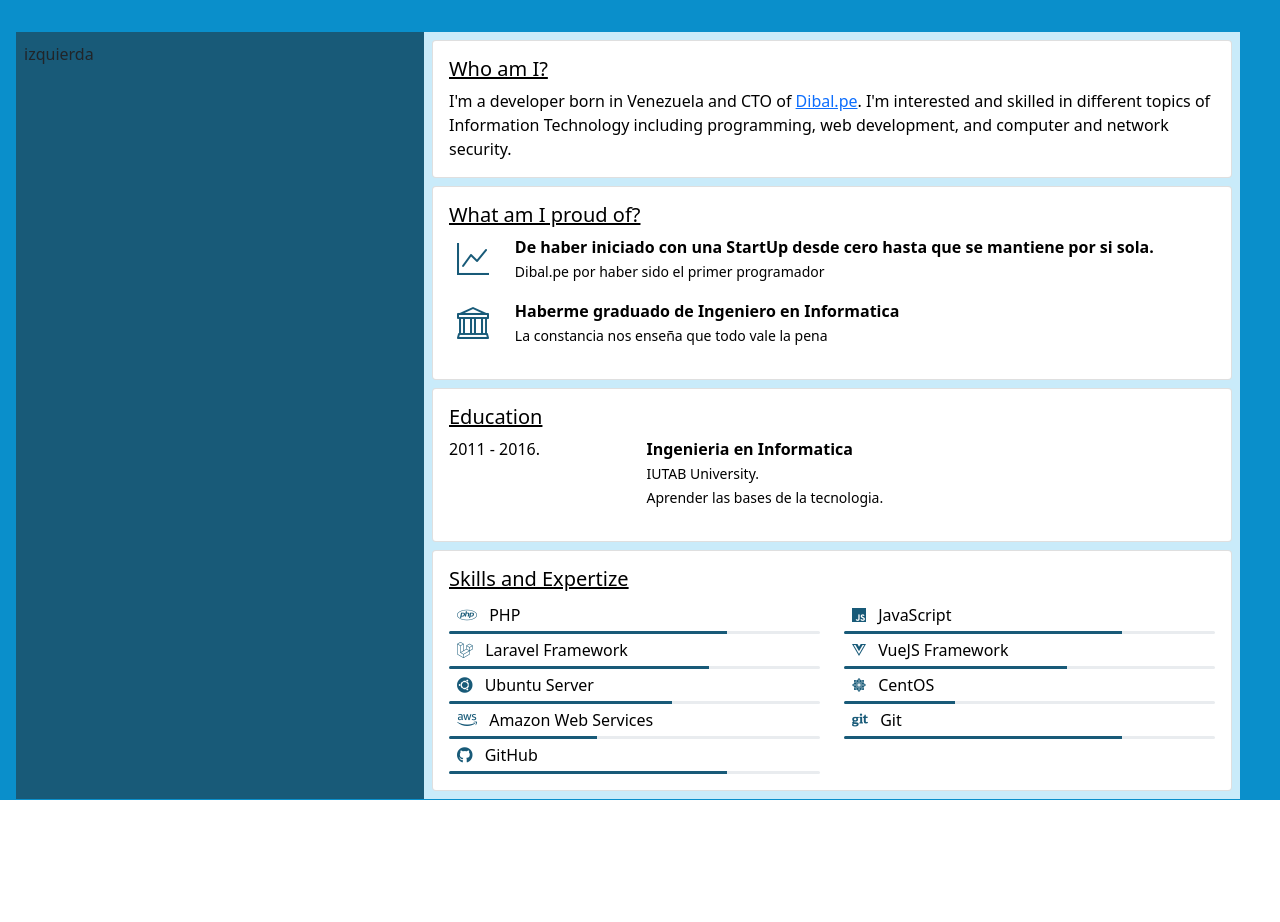
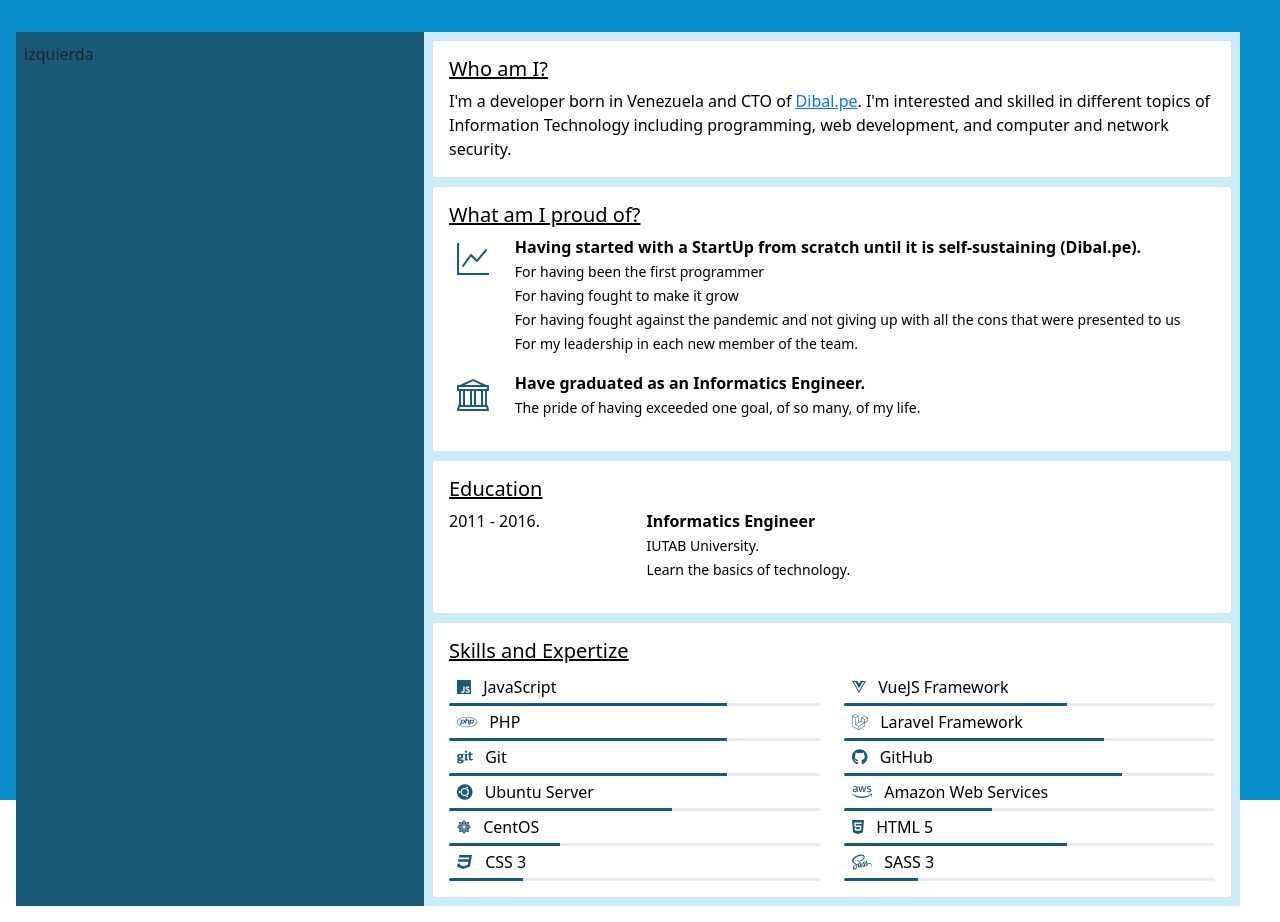
Before and after one commit to bypabloc/template-cv-vue, a Vue app: page / in a window 1280 px wide. Before the commit the page ends 815 px from the top, so only its background shows below. Built offline with nearby package versions, Linux system fonts and the light colour scheme.

Commit message:
skills added

```diff
--- a/src/App.vue
+++ b/src/App.vue
@@ -72,11 +72,17 @@ I'm interested and skilled in different topics of Information Technology includi
                                         <div class="col-11">
                                             <p>
                                                 <strong>
-                                                    De haber iniciado con una StartUp desde cero hasta que se mantiene por si sola.
+                                                    Having started with a StartUp from scratch until it is self-sustaining (Dibal.pe).
                                                 </strong>
                                                 <br/>
                                                 <small>
-                                                    Dibal.pe por haber sido el primer programador
+                                                    For having been the first programmer
+                                                    <br/>
+                                                    For having fought to make it grow
+                                                    <br/>
+                                                    For having fought against the pandemic and not giving up with all the cons that were presented to us
+                                                    <br/>
+                                                    For my leadership in each new member of the team.
                                                 </small>
                                             </p>
                                         </div>
@@ -88,11 +94,11 @@ I'm interested and skilled in different topics of Information Technology includi
                                         <div class="col-11">
                                             <p>
                                                 <strong>
-                                                    Haberme graduado de Ingeniero en Informatica
+                                                    Have graduated as an Informatics Engineer.
                                                 </strong>
                                                 <br/>
                                                 <small>
-                                                    La constancia nos enseña que todo vale la pena
+                                                    The pride of having exceeded one goal, of so many, of my life.
                                                 </small>
                                             </p>
                                         </div>
@@ -114,13 +120,13 @@ I'm interested and skilled in different topics of Information Technology includi
                                         <div class="col-9">
                                             <p>
                                                 <strong>
-                                                    Ingenieria en Informatica
+                                                    Informatics Engineer
                                                 </strong>
                                                 <br>
                                                 <small>
                                                     IUTAB University.
                                                     <br/>
-                                                    Aprender las bases de la tecnologia.
+                                                    Learn the basics of technology.
                                                 </small>
                                             </p>
                                         </div>
--- a/src/components/Skills.vue
+++ b/src/components/Skills.vue
@@ -34,19 +34,9 @@ export default {
             theme: String,
             skills: [
                 {
-                    icon: 'fab fa-php',
-                    text: 'PHP',
-                    percentage: 75,
-                },
-                {
                     icon: 'fab fa-js',
                     text: 'JavaScript',
                     percentage: 75,
-                },
-                {
-                    icon: 'fab fa-laravel',
-                    text: 'Laravel Framework',
-                    percentage: 70,
                 },
                 {
                     icon: 'fab fa-vuejs',
@@ -54,19 +44,14 @@ export default {
                     percentage: 60,
                 },
                 {
-                    icon: 'fab fa-ubuntu',
-                    text: 'Ubuntu Server',
-                    percentage: 60,
+                    icon: 'fab fa-php',
+                    text: 'PHP',
+                    percentage: 75,
                 },
                 {
-                    icon: 'fab fa-centos',
-                    text: 'CentOS',
-                    percentage: 30,
-                },
-                {
-                    icon: 'fab fa-aws',
-                    text: 'Amazon Web Services',
-                    percentage: 40,
+                    icon: 'fab fa-laravel',
+                    text: 'Laravel Framework',
+                    percentage: 70,
                 },
                 {
                     icon: 'fab fa-git',
@@ -77,6 +62,36 @@ export default {
                     icon: 'fab fa-github',
                     text: 'GitHub',
                     percentage: 75,
+                },
+                {
+                    icon: 'fab fa-ubuntu',
+                    text: 'Ubuntu Server',
+                    percentage: 60,
+                },
+                {
+                    icon: 'fab fa-aws',
+                    text: 'Amazon Web Services',
+                    percentage: 40,
+                },
+                {
+                    icon: 'fab fa-centos',
+                    text: 'CentOS',
+                    percentage: 30,
+                },
+                {
+                    icon: 'fab fa-html5',
+                    text: 'HTML 5',
+                    percentage: 60,
+                },
+                {
+                    icon: 'fab fa-css3',
+                    text: 'CSS 3',
+                    percentage: 20,
+                },
+                {
+                    icon: 'fab fa-sass',
+                    text: 'SASS 3',
+                    percentage: 20,
                 },
             ],
         }
```
